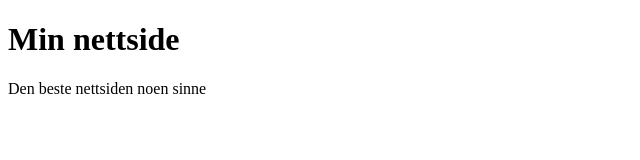
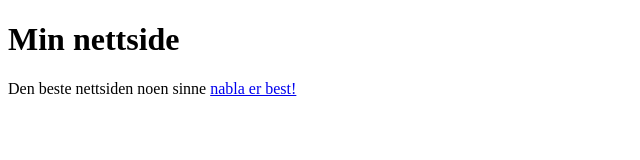
Before and after one commit to alexarntzen/folkNtnuSide, a plain HTML site: page index.html in a window 1280 px wide. Shown: the whole page, without its empty margins (0-640 px from the left). Drawn offline with Linux system fonts and the light colour scheme.

Commit message:
Ny forandring

```diff
--- a/index.html
+++ b/index.html
@@ -6,6 +6,6 @@
 </head>
 <body>
     <h1> Min nettside  </h1>
-    <p> Den beste nettsiden noen sinne </p>
+    <p> Den beste nettsiden noen sinne <a href="nabla.no">nabla er best!</a> </p>
 </body>
 </html>
```
